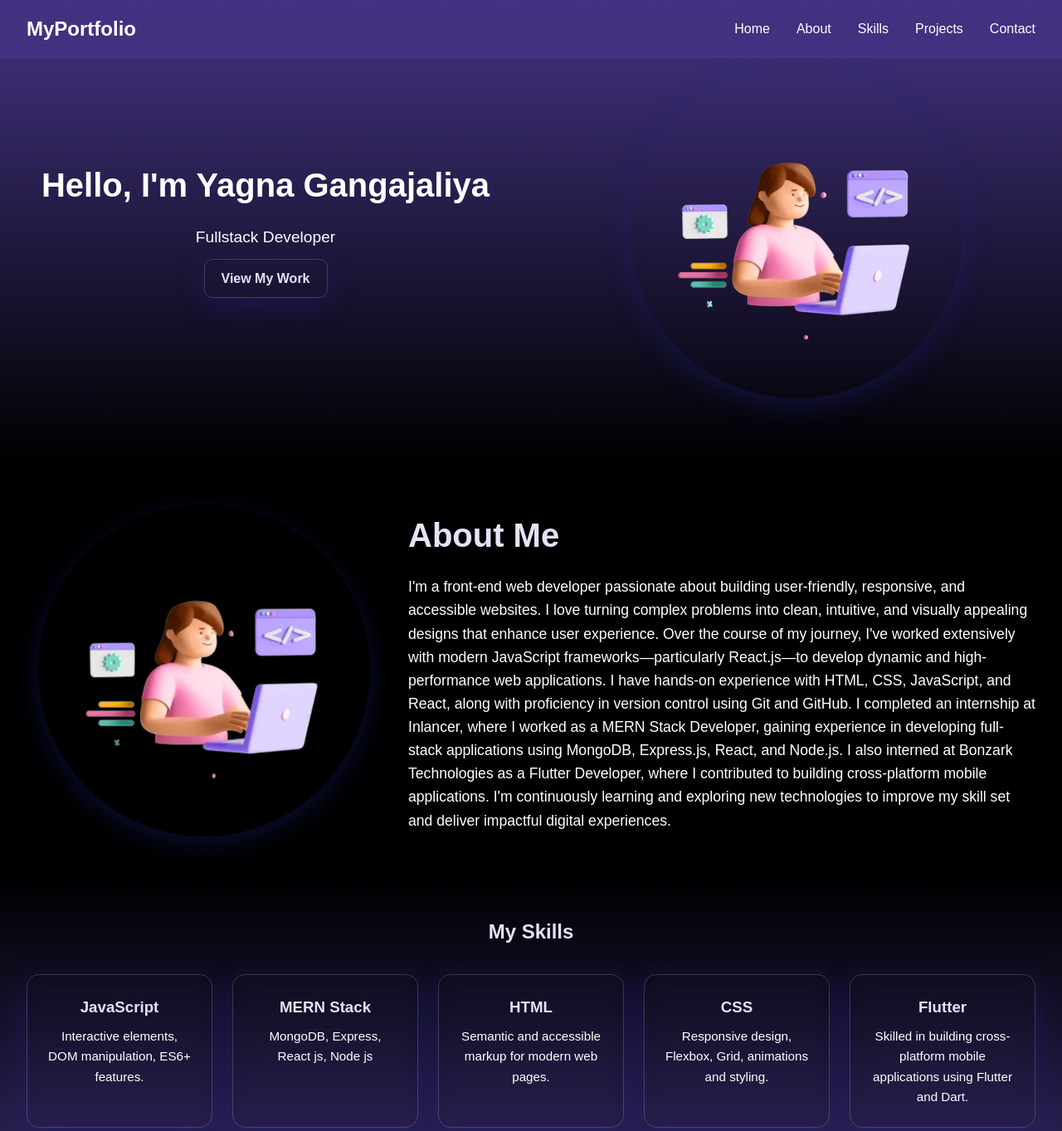
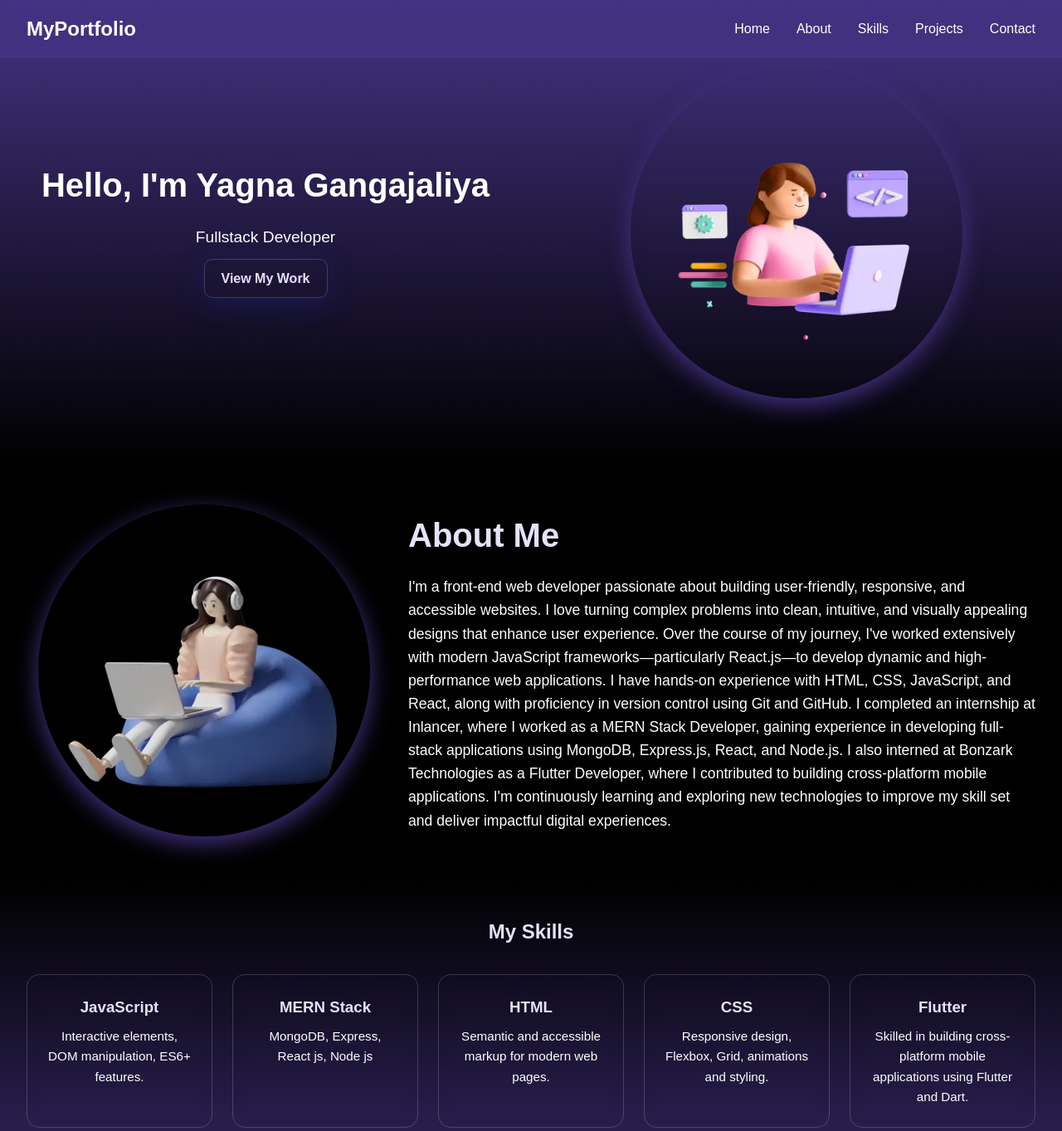
Before and after one commit to Yagna-gajjar/my-portfolio, a plain HTML site: page portfolio/index.html in a window 1280 px wide. Shown: the top 1363 px of the page at 83% size. Drawn offline with nearby package versions, Linux system fonts and the light colour scheme.

Commit message:
first commit

```diff
--- a/portfolio/CSS/style.css
+++ b/portfolio/CSS/style.css
@@ -163,7 +163,7 @@ body {
 .hero-image img {
   width: 400px;
   border-radius: 50%;
-  box-shadow: 0 8px 32px 0 rgba(31, 38, 135, 0.37);
+  box-shadow: 0 8px 28px 0 var(--primary);
   backdrop-filter: blur(8px);
   -webkit-backdrop-filter: blur(8px);
 }
@@ -217,7 +217,7 @@ body {
   height: 400px;
   object-fit: cover;
   border-radius: 50%;
-  box-shadow: 0 8px 32px rgba(31, 38, 135, 0.37);
+  box-shadow: 0 8px 28px var(--primary);
   backdrop-filter: blur(8px);
   -webkit-backdrop-filter: blur(8px);
 }
@@ -268,7 +268,6 @@ body {
 .skill-item {
   padding: 1.5rem;
   border-radius: 15px;
-  box-shadow: 0 8px 32px 0 rgba(31, 38, 135, 0.37);
   backdrop-filter: blur(8px);
   -webkit-backdrop-filter: blur(8px);
   border: 1px solid rgba(255, 255, 255, 0.18);
@@ -312,7 +311,6 @@ body {
   align-items: center;
   border-radius: 15px;
   padding: 1.5rem;
-  box-shadow: 0 8px 32px 0 rgba(31, 38, 135, 0.37);
   backdrop-filter: blur(8px);
   -webkit-backdrop-filter: blur(8px);
   border: 1px solid rgba(255, 255, 255, 0.18);
@@ -321,9 +319,8 @@ body {
 
 .project-card:hover {
   transform: translateY(-5px);
-  box-shadow: 0 12px 40px 0 rgba(31, 38, 135, 0.5);
+  box-shadow: 0 12px 25px 0 var(--primary);
 }
-
 
 .project-card button {
   border: 0px;
--- a/portfolio/index.html
+++ b/portfolio/index.html
@@ -57,7 +57,7 @@
   <section id="about" class="about">
     <div class="about-container" data-aos="fade-right">
       <div class="about-image">
-        <img src="./assets/download.png" alt="Yagna Gangajaliya" />
+        <img src="./assets/3287023.webp" alt="Yagna Gangajaliya" />
       </div>
       <div class="about-text" data-aos="fade-left">
         <h2>About Me</h2>
```
Also changed, not shown: portfolio/assets/3287023.webp (added), portfolio/assets/Serene Study Session.jpeg (deleted), portfolio/assets/download.png (deleted).
